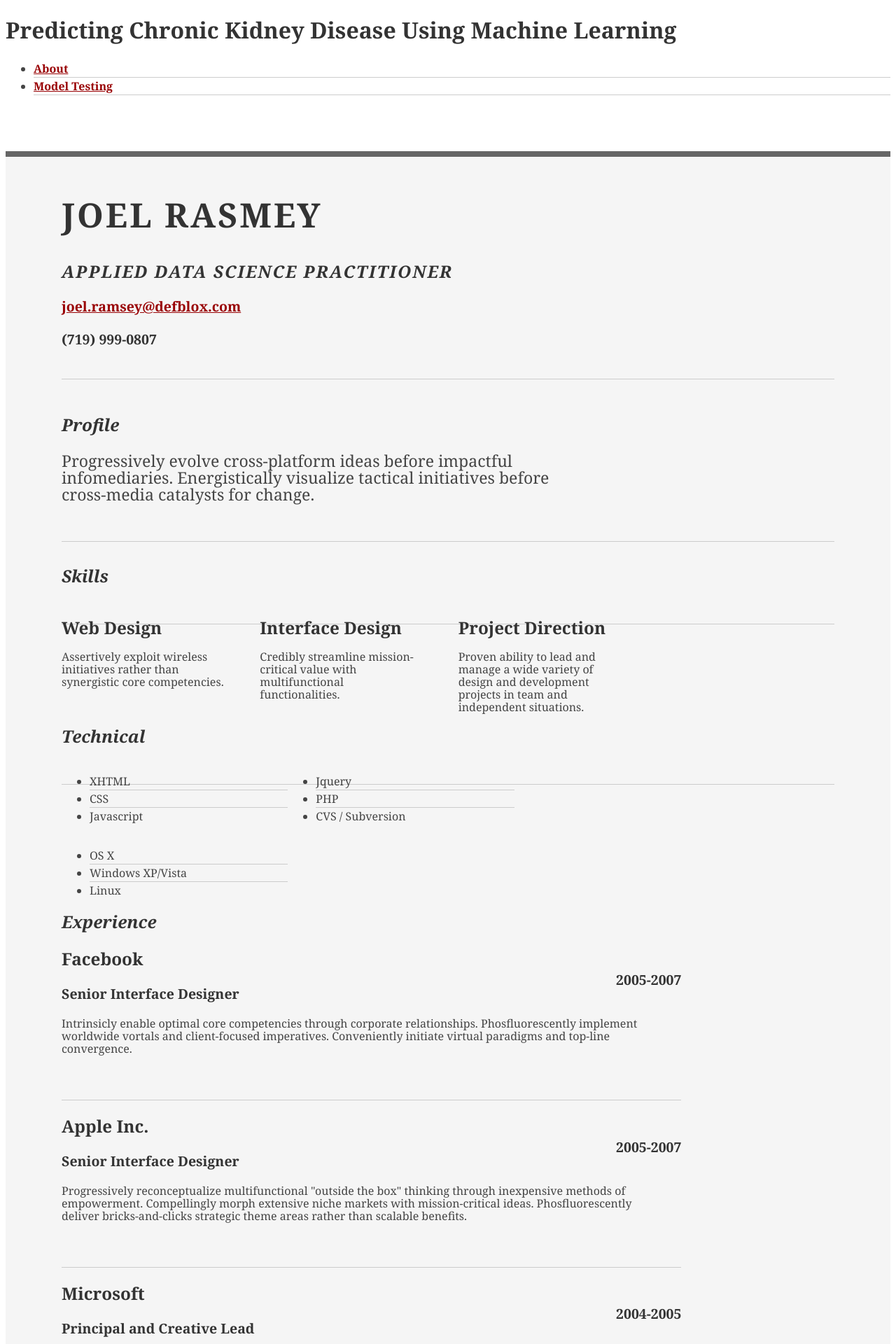
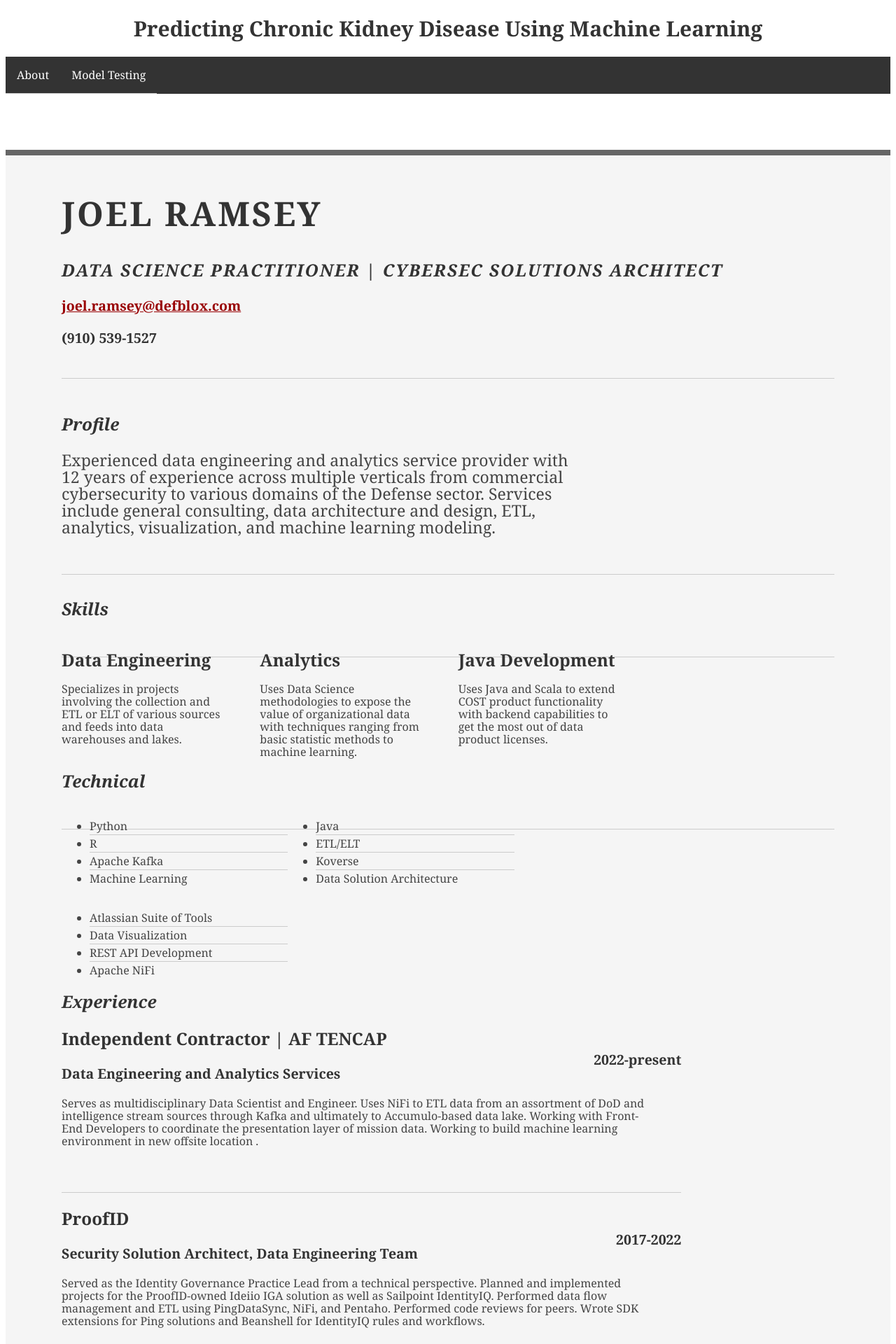
Before and after one commit to defblox/ml-ckd-pred-app, a Flask app: page /about in a window 1280 px wide. Shown: the top 1920 px of the page at 70% size. Run offline with Flask 2, Linux system fonts and the light colour scheme; parts of the project's set-up code (start-up, migrations or seed data) failed here and were passed over; some libraries are stand-ins or nearby versions.

Commit message:
finalized project code

```diff
--- a/app.py
+++ b/app.py
@@ -73,7 +73,7 @@ def get_model_params():
 
 @app.route('/')
 def index():
-    return render_template('layout.html')
+    return render_template('about.html')
 
 @app.route('/about')
 def about():
--- a/static/style.css
+++ b/static/style.css
@@ -70,3 +70,90 @@ a#pdf:hover { background: #222; }
 /* --// override to force 1/8th width grids -- */
 .yui-gf .yui-u{width:80.2%;}
 .yui-gf div.first{width:12.3%;}
+
+.menu {
+    display: inline-block;
+    mr-auto
+}
+
+ul.nav {
+  list-style-type: none;
+  margin: 0;
+  padding: 0;
+  overflow: hidden;
+  background-color: #333;
+}
+
+li.nav {
+  float: left;
+}
+
+li.nav a {
+  display: block;
+  color: white;
+  text-align: center;
+  padding: 14px 16px;
+  text-decoration: none;
+}
+
+/* Change the link color to #111 (black) on hover */
+li.nav a:hover {
+  background-color: #111;
+}
+
+.form-container {
+  width: 300px;
+  padding-left: 50px;
+}
+
+.form-container input {
+  width: 50%;
+
+}
+
+input.submit {
+  width: 25%;
+  align: center;
+}
+
+div.form-container {
+  text-align: left;
+}
+
+input[type=submit] {
+  background-color: #333;
+  border: none;
+  color: white;
+  height: 25px;
+  text-decoration: none;
+  margin: 4px 2px;
+  cursor: pointer;
+}
+
+/*predictions*/
+.predict {
+  width: 100%;
+  padding-left: 50px;
+  font-size: 122%;
+}
+
+.form-container input {
+  width: 50%;
+
+}
+
+div.predict {
+  text-align: left;
+}
+
+.model-params {
+  padding-left: 3em;
+}
+
+.params {
+  border-bottom: none;
+}
+
+h1.pred {
+  text-align: center;
+}
--- a/templates/about.html
+++ b/templates/about.html
@@ -6,14 +6,14 @@
 		<div id="hd">
 			<div class="yui-gc">
 				<div class="yui-u first">
-					<h1>Joel Rasmey</h1>
-					<h2>Applied Data Science Practitioner</h2>
+					<h1>Joel Ramsey</h1>
+					<h2>Data Science Practitioner | CyberSec Solutions Architect</h2>
 				</div>
 
 				<div class="yui-u">
 					<div class="contact-info">
 						<h3><a href="mailto:name@yourdomain.com">joel.ramsey@defblox.com</a></h3>
-						<h3>(719) 999-0807</h3>
+						<h3>(910) 539-1527</h3>
 					</div><!--// .contact-info -->
 				</div>
 			</div><!--// .yui-gc -->
@@ -29,7 +29,7 @@
 						</div>
 						<div class="yui-u">
 							<p class="enlarge">
-								Progressively evolve cross-platform ideas before impactful infomediaries. Energistically visualize tactical initiatives before cross-media catalysts for change.
+								Experienced data engineering and analytics service provider with 12 years of experience across multiple verticals from commercial cybersecurity to various domains of the Defense sector. Services include general consulting, data architecture and design, ETL, analytics, visualization, and machine learning modeling.
 							</p>
 						</div>
 					</div><!--// .yui-gf -->
@@ -41,18 +41,18 @@
 						<div class="yui-u">
 
 								<div class="talent">
-									<h2>Web Design</h2>
-									<p>Assertively exploit wireless initiatives rather than synergistic core competencies.	</p>
+									<h2>Data Engineering</h2>
+									<p>Specializes in projects involving the collection and ETL or ELT of various sources and feeds into data warehouses and lakes.	</p>
 								</div>
 
 								<div class="talent">
-									<h2>Interface Design</h2>
-									<p>Credibly streamline mission-critical value with multifunctional functionalities.	 </p>
+									<h2>Analytics</h2>
+									<p>Uses Data Science methodologies to expose the value of organizational data with techniques ranging from basic statistic methods to machine learning.	 </p>
 								</div>
 
 								<div class="talent">
-									<h2>Project Direction</h2>
-									<p>Proven ability to lead and manage a wide variety of design and development projects in team and independent situations.</p>
+									<h2>Java Development</h2>
+									<p>Uses Java and Scala to extend COST product functionality with backend capabilities to get the most out of data product licenses.</p>
 								</div>
 						</div>
 					</div><!--// .yui-gf -->
@@ -63,21 +63,24 @@
 						</div>
 						<div class="yui-u">
 							<ul class="talent">
-								<li>XHTML</li>
-								<li>CSS</li>
-								<li class="last">Javascript</li>
+								<li>Python</li>
+								<li>R</li>
+								<li>Apache Kafka</li>
+								<li class="last">Machine Learning</li>
 							</ul>
 
 							<ul class="talent">
-								<li>Jquery</li>
-								<li>PHP</li>
-								<li class="last">CVS / Subversion</li>
+								<li>Java</li>
+								<li>ETL/ELT</li>
+								<li>Koverse</li>
+								<li class="last">Data Solution Architecture</li>
 							</ul>
 
 							<ul class="talent">
-								<li>OS X</li>
-								<li>Windows XP/Vista</li>
-								<li class="last">Linux</li>
+								<li>Atlassian Suite of Tools</li>
+								<li>Data Visualization</li>
+								<li>REST API Development</li>
+								<li class="last">Apache NiFi</li>
 							</ul>
 						</div>
 					</div><!--// .yui-gf-->
@@ -91,32 +94,36 @@
 						<div class="yui-u">
 
 							<div class="job">
-								<h2>Facebook</h2>
-								<h3>Senior Interface Designer</h3>
-								<h4>2005-2007</h4>
-								<p>Intrinsicly enable optimal core competencies through corporate relationships. Phosfluorescently implement worldwide vortals and client-focused imperatives. Conveniently initiate virtual paradigms and top-line convergence. </p>
+								<h2>Independent Contractor | AF TENCAP</h2>
+								<h3>Data Engineering and Analytics Services</h3>
+								<h4>2022-present</h4>
+								<p>Serves as multidisciplinary Data Scientist and Engineer. Uses NiFi to ETL data from an assortment of DoD and intelligence stream sources through Kafka and ultimately to Accumulo-based data lake. Working with Front-End Developers to coordinate the presentation layer of mission data. Working to build machine learning environment in new offsite location
+. </p>
 							</div>
 
 							<div class="job">
-								<h2>Apple Inc.</h2>
-								<h3>Senior Interface Designer</h3>
-								<h4>2005-2007</h4>
-								<p>Progressively reconceptualize multifunctional "outside the box" thinking through inexpensive methods of empowerment. Compellingly morph extensive niche markets with mission-critical ideas. Phosfluorescently deliver bricks-and-clicks strategic theme areas rather than scalable benefits. </p>
+								<h2>ProofID</h2>
+								<h3>Security Solution Architect, Data Engineering Team</h3>
+								<h4>2017-2022</h4>
+								<p>Served as the Identity Governance Practice Lead from a technical perspective. Planned and implemented projects for the ProofID-owned Ideiio IGA solution as well as Sailpoint IdentityIQ. Performed data flow management and ETL using PingDataSync, NiFi, and Pentaho.
+								Performed code reviews for peers. Wrote SDK extensions for Ping solutions and Beanshell for IdentityIQ rules and workflows. </p>
 							</div>
 
 							<div class="job">
-								<h2>Microsoft</h2>
-								<h3>Principal and Creative Lead</h3>
-								<h4>2004-2005</h4>
-								<p>Intrinsicly transform flexible manufactured products without excellent intellectual capital. Energistically evisculate orthogonal architectures through covalent action items. Assertively incentivize sticky platforms without synergistic materials. </p>
+								<h2>Penta Research, Inc.</h2>
+								<h3>Software Developer/Systems Engineer</h3>
+								<h4>2017</h4>
+								<p>Served as the sole Systems Engineer supporting the re-architecture of a legacy Ballistic Missile Defense System scheduling application (IST). Assumed dual responsibilities as the IST technical manager and Software Developer (ASP.Net MVC with C#) to meet development timeline. Task load included producing Software Requirement Specifications 25% and engineering 75%.
+ </p>
 							</div>
 
 
 							<div class="job last">
-								<h2>International Business Machines (IBM)</h2>
-								<h3>Lead Web Designer</h3>
-								<h4>2001-2004</h4>
-								<p>Globally re-engineer cross-media schemas through viral methods of empowerment. Proactively grow long-term high-impact human capital and highly efficient innovation. Intrinsicly iterate excellent e-tailers with timely e-markets.</p>
+								<h2>Intelligent Software Solutions, Inc.</h2>
+								<h3>Product Manager (Various but most senior listed)</h3>
+								<h4>2011-2017</h4>
+								<p>Represented an enterprise data analysis and visualization product to internal and external stakeholders in accordance with business strategy. Led a Java-centric software engineering team through 11 operational development cycles. Led exploratory requirements sessions with stakeholders to determine feature development priorities. Performed bug fixes and feature development on legacy Java-based applications data analysis and visualization application line. Provided sponsorship and guidance to the executive team.
+</p>
 							</div>
 
 						</div><!--// .yui-u -->
@@ -128,9 +135,16 @@
 							<h2>Education</h2>
 						</div>
 						<div class="yui-u">
-							<h2>Indiana University - Bloomington, Indiana</h2>
-							<h3>Dual Major, Economics and English &mdash; <strong>4.0 GPA</strong> </h3>
+							<h2>Colorado Technical University - Colorado Springs, CO</h2>
+							<h3>Bachelor of Science in Information Technology </h3>
+							<br>
+							<h2>Norwich Univeristy - Northfield, VT</h2>
+							<h3>Master of Business Administration </h3>
+							<br>
+							<h2>Eastern University - St Davids, PA</h2>
+							<h3>Master of Science in Data Science (est completion - July 2022) </h3>
 						</div>
+
 					</div><!--// .yui-gf -->
 
 
@@ -139,7 +153,7 @@
 		</div><!--// bd -->
 
 		<div id="ft">
-			<p>Joel Ramsey &mdash; <a href="mailto:joel.ramsey@defblox.com">joel.ramsey@defblox.com</a> &mdash; (719) 999-0807</p>
+			<p>Joel Ramsey &mdash; <a href="mailto:joel.ramsey@defblox.com">joel.ramsey@defblox.com</a> &mdash; (910) 539-1527</p>
 		</div><!--// footer -->
 
 	</div><!-- // inner -->
--- a/templates/layout.html
+++ b/templates/layout.html
@@ -10,13 +10,11 @@
   <body>
     <header>
       <div class="container">
-        <h1 class="logo">Predicting Chronic Kidney Disease Using Machine Learning</h1>
-        <strong><nav>
-          <ul class="menu">
-            <li><a href="{{ url_for('about') }}">About</a></li>
-            <li><a href="{{ url_for('input') }}">Model Testing</a></li>
+        <h1 style="font-size:30px; text-align: center;" class="title">Predicting Chronic Kidney Disease Using Machine Learning</h1>
+          <ul class="nav">
+            <li class="nav"><a href="{{ url_for('about') }}">About</a></li>
+            <li class="nav"><a href="{{ url_for('input') }}">Model Testing</a></li>
           </ul>
-        </nav></strong>
       </div>
     </header>
     <div class="container">
```
Also changed, not shown: templates/result.html (+11 -12 lines), templates/user-input.html (+26 -25 lines).
